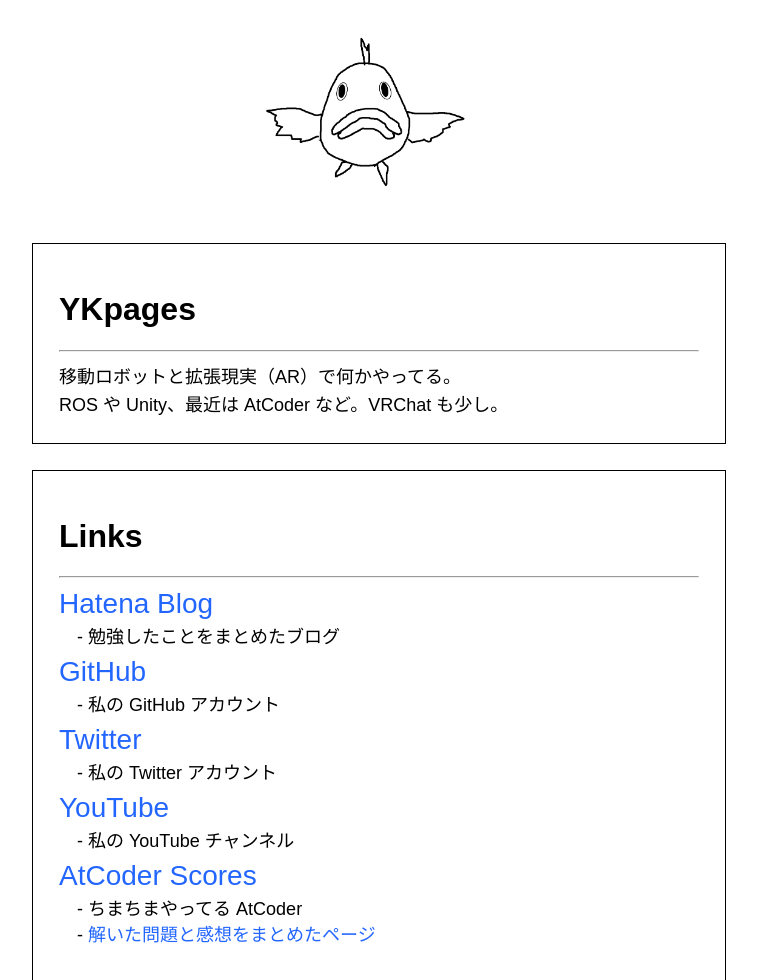
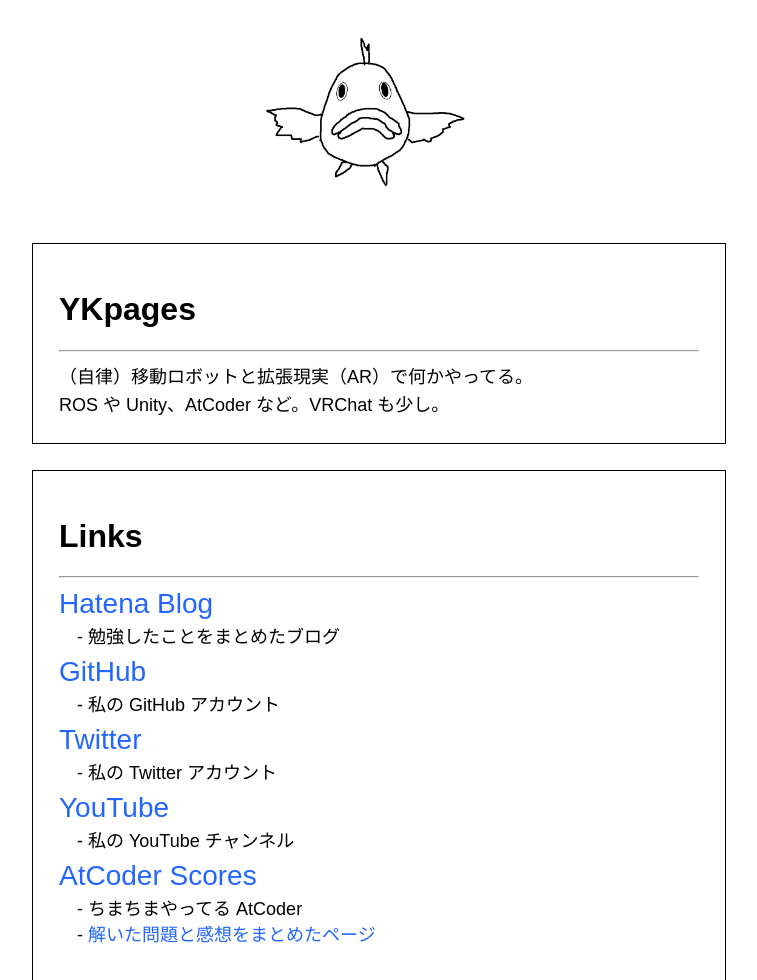
Before and after one commit to YusukeKato/YusukeKato.github.io, a plain HTML site: page index.html in a window 1280 px wide. Shown: the top 980 px of the page, without its empty margins (261-1018 px from the left). Drawn offline with Linux system fonts and the light colour scheme.

Commit message:
Update index.html

```diff
--- a/index.html
+++ b/index.html
@@ -25,8 +25,8 @@
     <div class="panel1">
         <h1 class="title">YKpages</h1>
         <hr>
-        <p>移動ロボットと拡張現実（AR）で何かやってる。</p>
-        <p>ROS や Unity、最近は AtCoder など。VRChat も少し。</p>
+        <p>（自律）移動ロボットと拡張現実（AR）で何かやってる。</p>
+        <p>ROS や Unity、AtCoder など。VRChat も少し。</p>
     </div>
 
     <div class="panel1">
```
